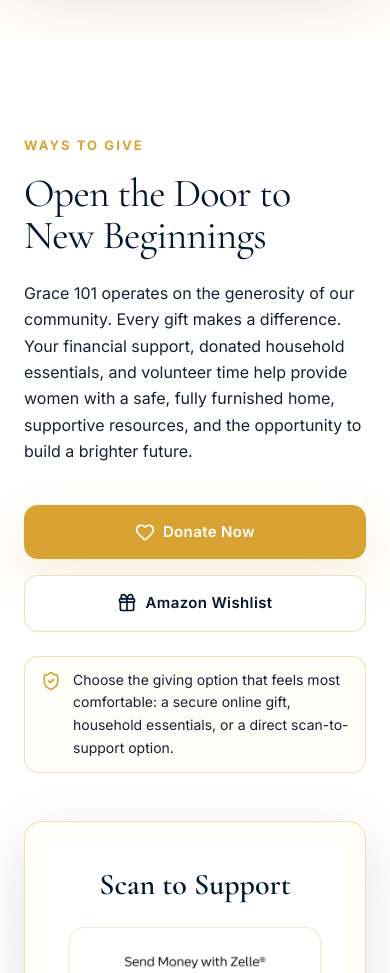
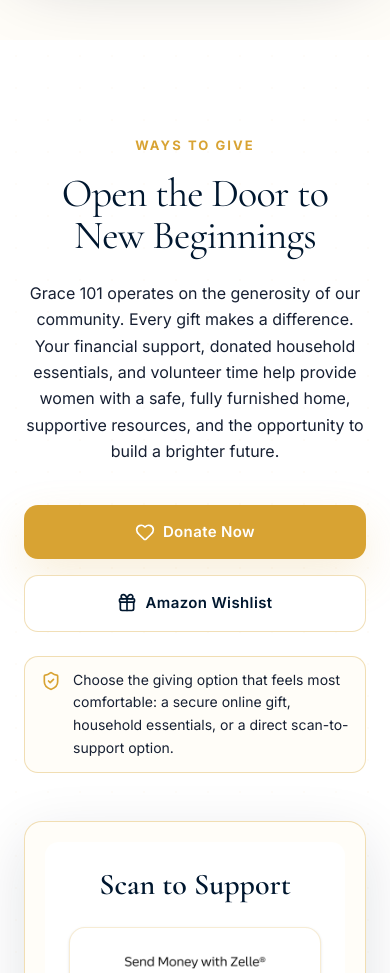
Before and after one commit to HiddenGems810/grace-website, a Next.js app: page / in a window 390 px wide. Shown: the part 5780-6753 px from the top of the page. Built offline with nearby package versions, Linux system fonts and the light colour scheme; a web font is replaced by a local one.

Commit message:
Center giving section on tablet and mobile

```diff
--- a/components/sections/GiveSection.tsx
+++ b/components/sections/GiveSection.tsx
@@ -17,7 +17,7 @@ export function GiveSection() {
       />
 
       <div className="max-w-[1440px] mx-auto px-6 grid grid-cols-1 lg:grid-cols-[minmax(0,1fr)_520px] gap-12 lg:gap-20 items-center relative z-10">
-        <ScrollReveal isStaggerContainer className="max-w-[660px]">
+        <ScrollReveal isStaggerContainer className="mx-auto max-w-[660px] text-center lg:mx-0 lg:text-left">
           <ScrollReveal y={20}>
             <span className="block text-[13px] font-sans font-bold uppercase tracking-[0.16em] text-[var(--color-gold-500)] mb-4">
               Ways to Give
@@ -37,7 +37,7 @@ export function GiveSection() {
           </ScrollReveal>
 
           <ScrollReveal y={20}>
-            <div className="flex flex-col sm:flex-row items-center gap-4">
+            <div className="flex flex-col sm:flex-row items-center justify-center gap-4 lg:justify-start">
               <a href="https://www.zeffy.com/en-US/donation-form/where-grace-meets-new-beginnings-help-change-lives" className="inline-flex w-full sm:w-auto items-center justify-center gap-2 px-7 py-4 rounded-[14px] font-sans font-semibold text-[15px] md:text-[16px] tracking-wide bg-[var(--color-gold-500)] text-white hover:bg-[var(--color-gold-400)] shadow-[var(--shadow-gold)] transition-all duration-300">
                 <Heart className="w-5 h-5" />
                 Donate Now
@@ -47,7 +47,7 @@ export function GiveSection() {
                 Amazon Wishlist
               </a>
             </div>
-            <div className="mt-6 flex w-full max-w-[420px] items-start gap-3 rounded-[14px] border border-[var(--color-border-gold)] bg-[var(--color-warm-white)] px-4 py-3 text-[14px] leading-relaxed text-[var(--color-text)]">
+            <div className="mx-auto mt-6 flex w-full max-w-[420px] items-start gap-3 rounded-[14px] border border-[var(--color-border-gold)] bg-[var(--color-warm-white)] px-4 py-3 text-left text-[14px] leading-relaxed text-[var(--color-text)] lg:mx-0">
               <ShieldCheck className="mt-0.5 h-5 w-5 shrink-0 text-[var(--color-gold-500)]" />
               <span>Choose the giving option that feels most comfortable: a secure online gift, household essentials, or a direct scan-to-support option.</span>
             </div>
```
